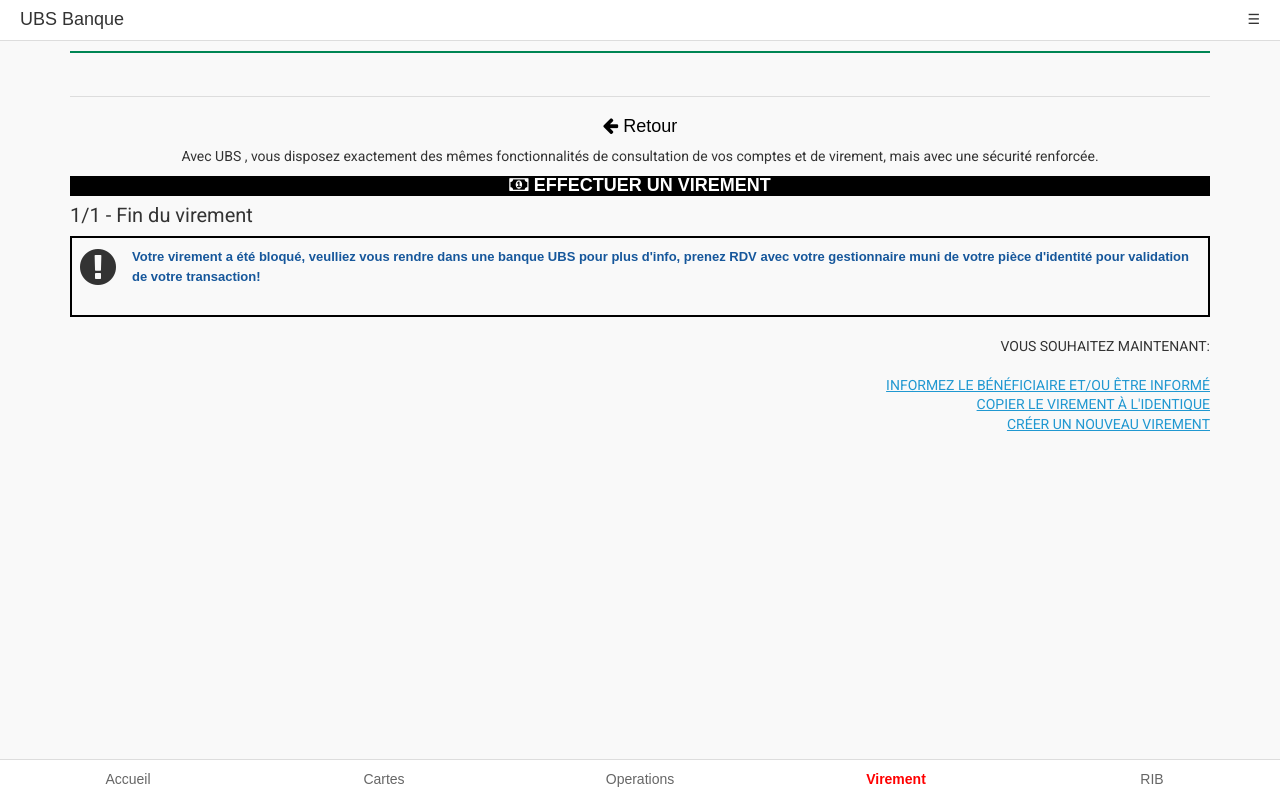
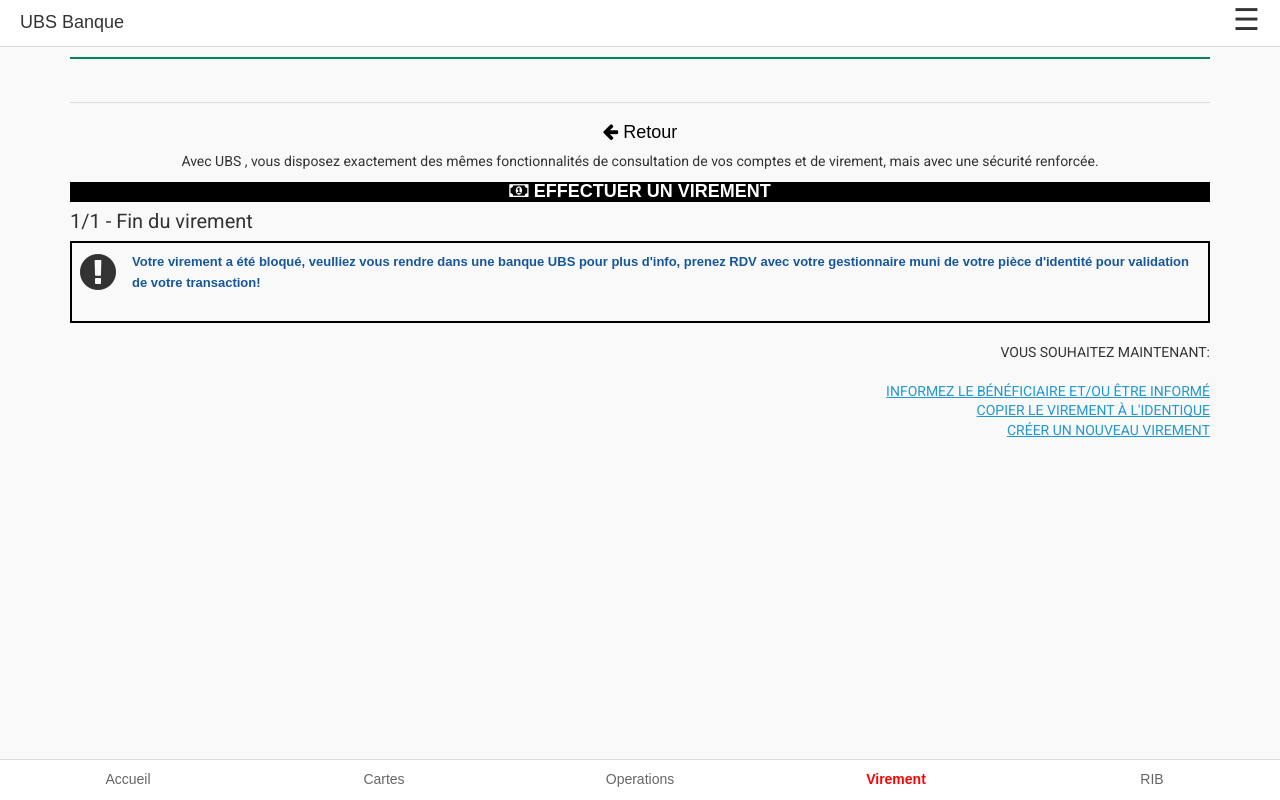
Before and after one commit to Antiquite25/ubs, a plain HTML site: page users/compteinacessible.html in a window 1280 px wide. Drawn offline with nearby package versions, Linux system fonts and the light colour scheme; a script that the page names is missing.

Commit message:
Update compteinacessible.html

```diff
--- a/users/compteinacessible.html
+++ b/users/compteinacessible.html
@@ -182,7 +182,7 @@
 <div class="header">
     <h1>UBS Banque</h1>
     <div class="dropdown">
-        <span>☰</span>
+      <span style="font-size:30px">☰</span>
         <div class="dropdown-content">
             <a href="index.html" onclick="showSection('home')">Accueil</a>
             <a href="virement.html" onclick="showSection('virement')">Virement</a>
```
